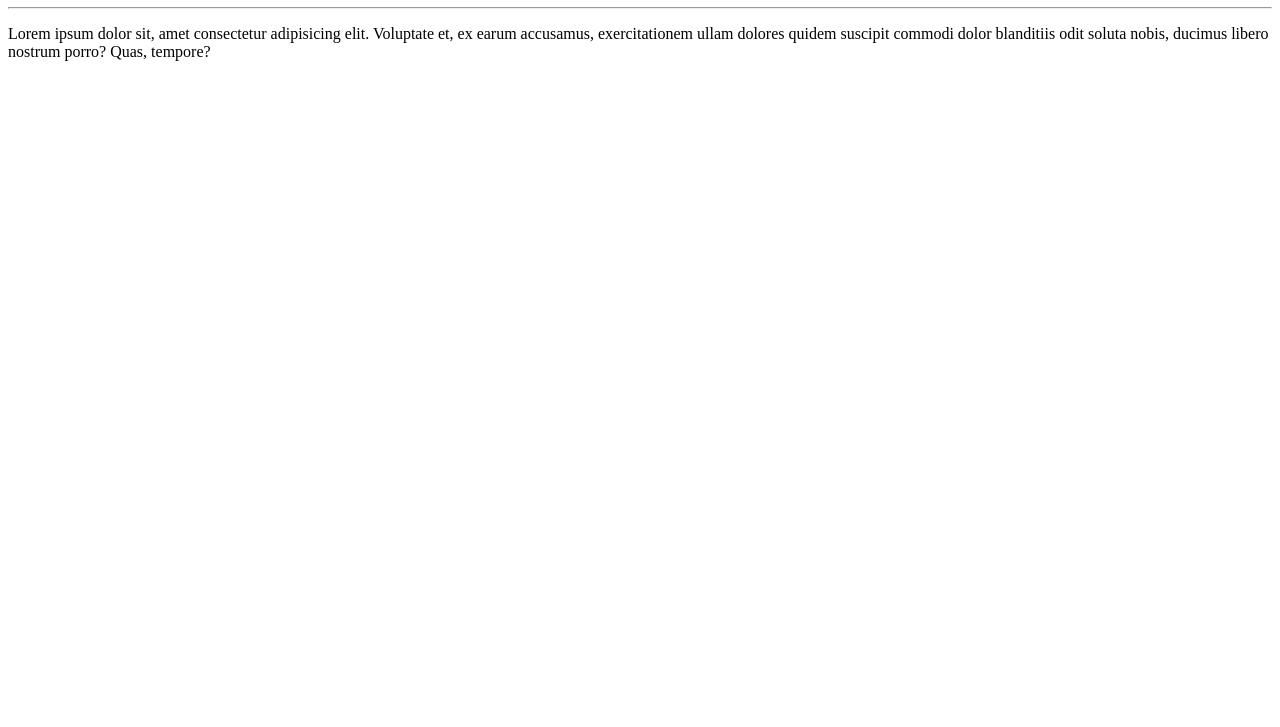
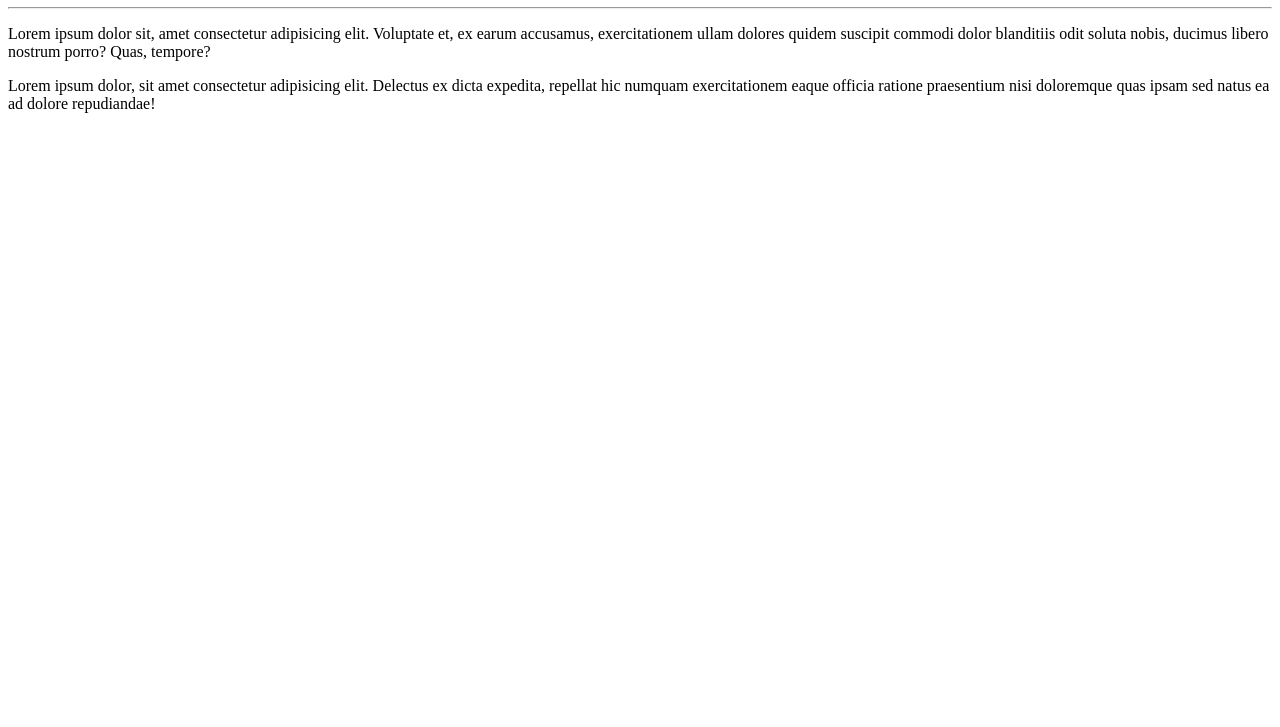
Before and after one commit to irineuvicenteprazeres/Ola-Mundo-2, a plain HTML site: page site-exemplo/index.html in a window 1280 px wide. Shown: the part 73-800 px from the top of the page. Drawn offline with Linux system fonts and the light colour scheme.

Commit message:
adicionei um parágrafo

```diff
--- a/site-exemplo/index.html
+++ b/site-exemplo/index.html
@@ -11,5 +11,8 @@
     <p>Lorem ipsum dolor sit, amet consectetur adipisicing elit. Voluptate et, ex earum
          accusamus, exercitationem ullam dolores quidem suscipit commodi dolor blanditiis
           odit soluta nobis, ducimus libero nostrum porro? Quas, tempore?</p>
+    <p>Lorem ipsum dolor, sit amet consectetur adipisicing elit. Delectus ex dicta expedita,
+         repellat hic numquam exercitationem eaque officia ratione praesentium nisi
+          doloremque quas ipsam sed natus ea ad dolore repudiandae!</p>
 </body>
 </html>
```
